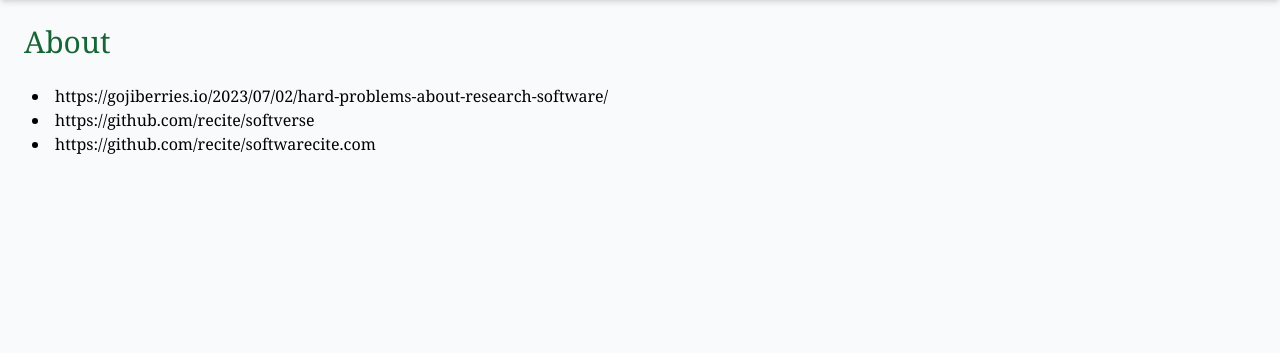
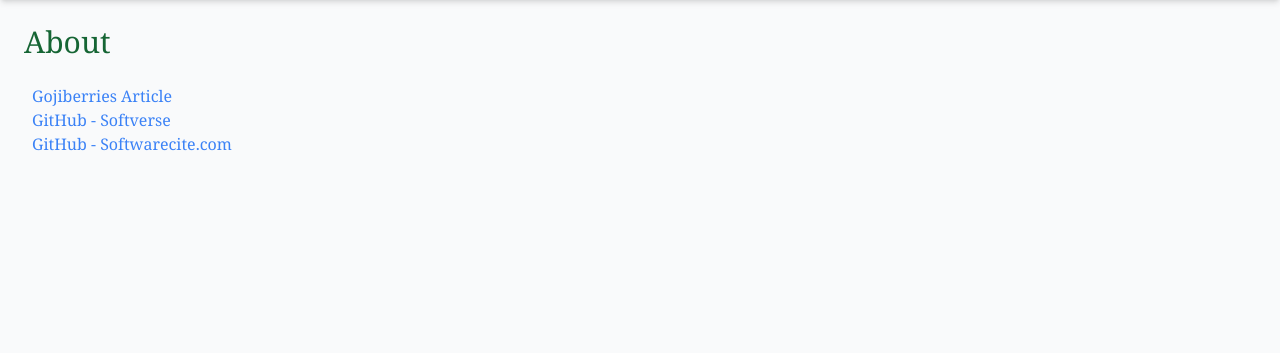
Before and after one commit to recite/softwarecite.com, a Django app: page /about/ in a window 1280 px wide. Shown: the part 70-423 px from the top of the page. Run offline with Django 5.2, Linux system fonts and the light colour scheme; some libraries are stand-ins or nearby versions.

Commit message:
format links

```diff
--- a/softwarecite/front/templates/about.html
+++ b/softwarecite/front/templates/about.html
@@ -3,8 +3,16 @@
 {% block content %}
 <h1 class="text-3xl text-green-800 p-2">About</h1>
 <div class="m-4">
-  <li>https://gojiberries.io/2023/07/02/hard-problems-about-research-software/</li>
-  <li>https://github.com/recite/softverse</li>
-  <li>https://github.com/recite/softwarecite.com</li>
+  <ul>
+    <li>
+      <a href="https://gojiberries.io/2023/07/02/hard-problems-about-research-software/" class="text-blue-500 hover:underline">Gojiberries Article</a>
+    </li>
+    <li>
+      <a href="https://github.com/recite/softverse" class="text-blue-500 hover:underline">GitHub - Softverse</a>
+    </li>
+    <li>
+      <a href="https://github.com/recite/softwarecite.com" class="text-blue-500 hover:underline">GitHub - Softwarecite.com</a>
+    </li>
+  </ul>
 </div>
 {% endblock content %}
```
